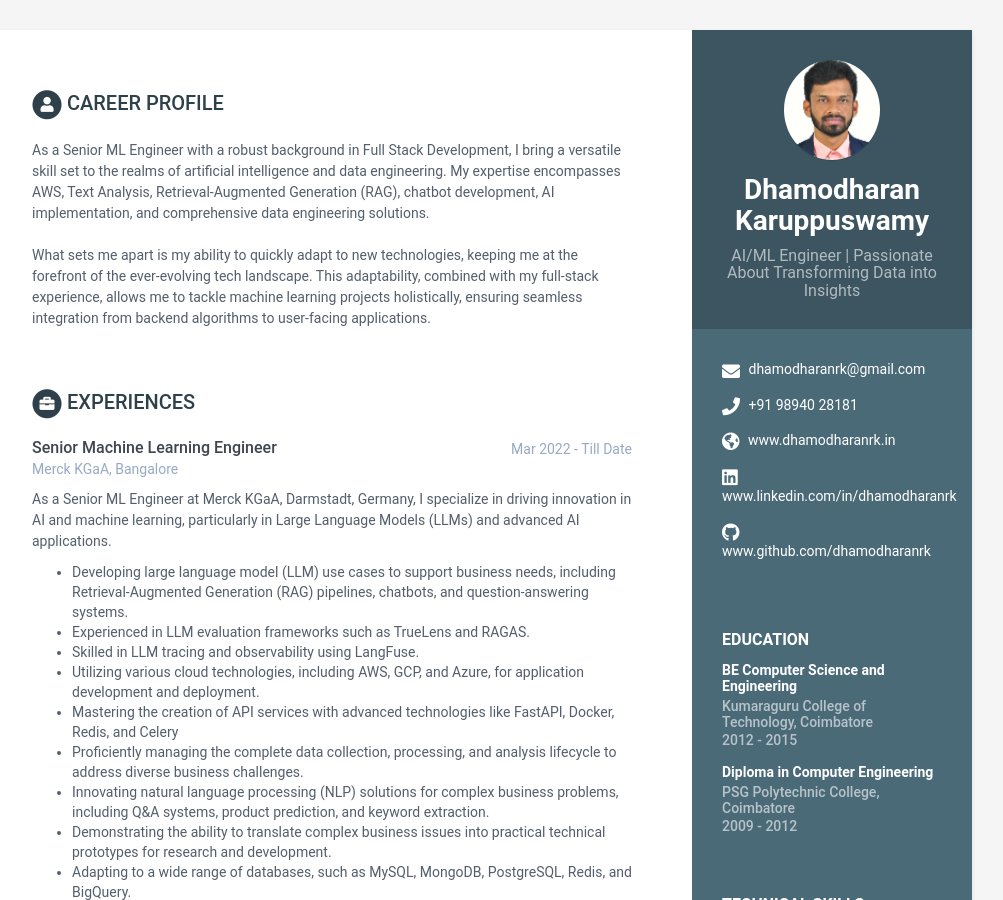
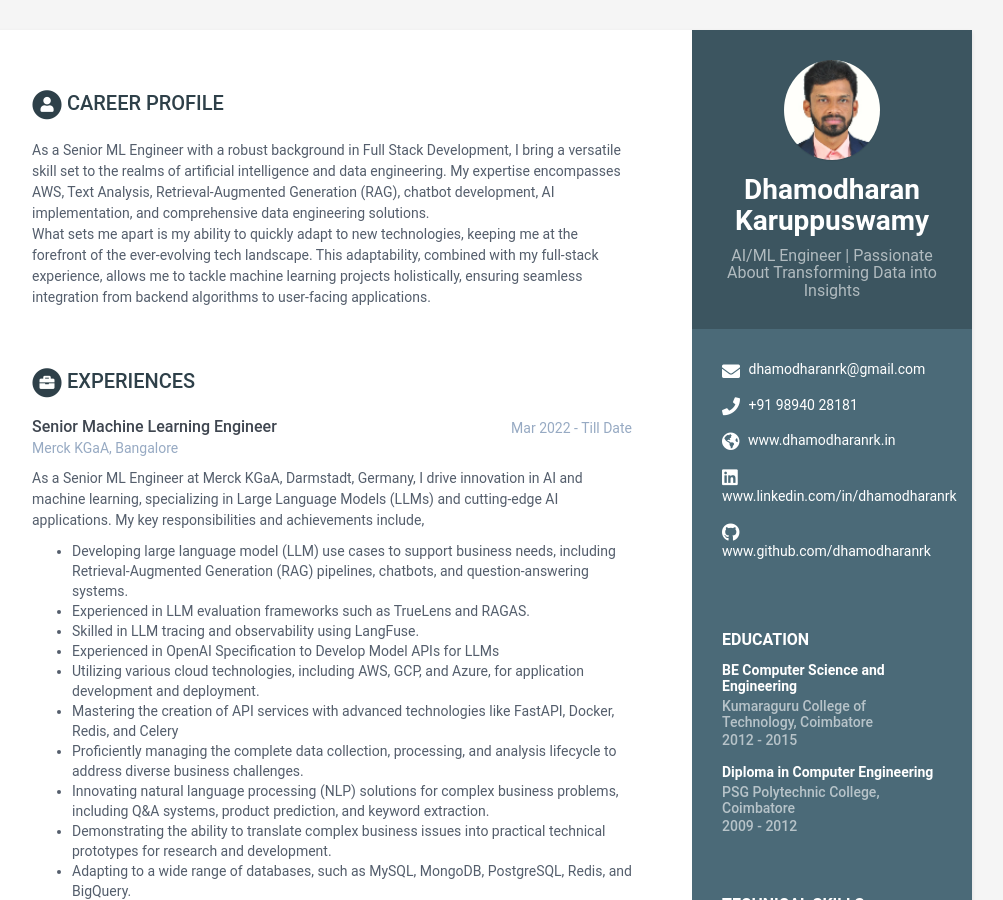
Before and after one commit to dhamodharanrk/online-cv, a Jekyll site: the page built from index.html, in a window 1280 px wide and 900 px high. Shown: the whole window, without its empty margins (168-1171 px from the left). Built offline with Jekyll 4.4.1, drawn with Linux system fonts in a browser that asks for light colours.

Commit message:
Update data.yml

```diff
--- a/_data/data.yml
+++ b/_data/data.yml
@@ -33,7 +33,7 @@ career-profile:
   summary: >
     As a Senior ML Engineer with a robust background in Full Stack Development, I bring a versatile skill set to the realms of artificial intelligence and data engineering. My expertise encompasses AWS, Text Analysis, Retrieval-Augmented Generation (RAG), chatbot development, AI implementation, and comprehensive data engineering solutions.
 
-    <br><br>What sets me apart is my ability to quickly adapt to new technologies, keeping me at the forefront of the ever-evolving tech landscape. This adaptability, combined with my full-stack experience, allows me to tackle machine learning projects holistically, ensuring seamless integration from backend algorithms to user-facing applications.
+    <br>What sets me apart is my ability to quickly adapt to new technologies, keeping me at the forefront of the ever-evolving tech landscape. This adaptability, combined with my full-stack experience, allows me to tackle machine learning projects holistically, ensuring seamless integration from backend algorithms to user-facing applications.
 education:
   - degree: BE Computer Science and Engineering
     university: Kumaraguru College of Technology, Coimbatore
@@ -64,10 +64,11 @@ experiences:
     time: Mar 2022 - Till Date
     company: Merck KGaA, Bangalore
     details: >+
-       As a Senior ML Engineer at Merck KGaA, Darmstadt, Germany, I specialize in driving innovation in AI and machine learning, particularly in Large Language Models (LLMs) and advanced AI applications.
+       As a Senior ML Engineer at Merck KGaA, Darmstadt, Germany, I drive innovation in AI and machine learning, specializing in Large Language Models (LLMs) and cutting-edge AI applications. My key responsibilities and achievements include,
         - Developing large language model (LLM) use cases to support business needs, including Retrieval-Augmented Generation (RAG) pipelines, chatbots, and question-answering systems.
         - Experienced in LLM evaluation frameworks such as TrueLens and RAGAS.
         - Skilled in LLM tracing and observability using LangFuse.
+        - Experienced in OpenAI Specification to Develop Model APIs for LLMs
         - Utilizing various cloud technologies, including AWS, GCP, and Azure, for application development and deployment.
         - Mastering the creation of API services with advanced technologies like FastAPI, Docker, Redis, and Celery
         - Proficiently managing the complete data collection, processing, and analysis lifecycle to address diverse business challenges.
```
